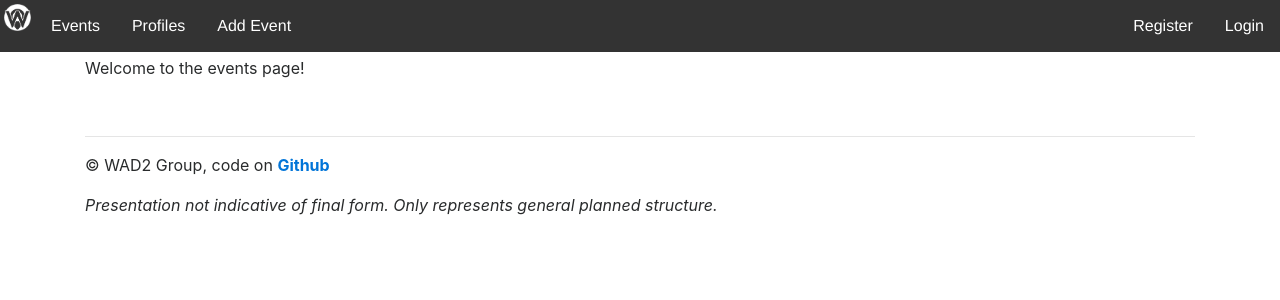
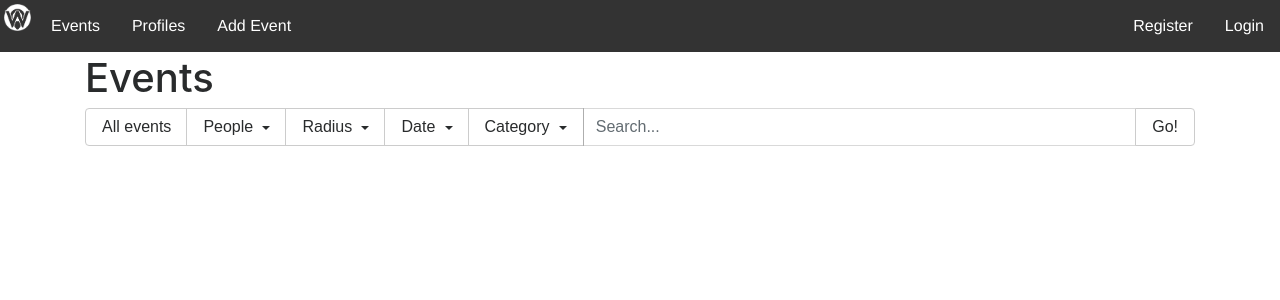
Before and after one commit to Lindronics/wad2_group_project, a Django app: page /events in a window 1280 px wide. Shown: the top 300 px of the page. Run offline with Django 3.2, Linux system fonts and the light colour scheme; tables that the repository leaves empty hold one stand-in row (values such as "Sample post"); some libraries are stand-ins or nearby versions.

Commit message:
Added some HTML elements

```diff
--- /dev/null
+++ b/project_whats_on/static/css/profiles.css
@@ -0,0 +1,6 @@
+#filter_menu ul{
+    list-style: none;
+  }
+#filter_menu li{
+    float: right;
+}
--- a/project_whats_on/templates/whats_on_dot_com/base.html
+++ b/project_whats_on/templates/whats_on_dot_com/base.html
@@ -27,11 +27,11 @@
             <li><a href="{% url 'add_event'%}">Add Event</a></li>
             <div id="login">
                 {% if user.is_authenticated %}
-                    <li><a href="{%url 'auth_logout' %}">Logout</a></li>
+                    <li><a href="{% url 'auth_logout' %}">Logout</a></li>
                     <li><a href="{% url 'profile' user.username %}">Signed in as {{ user.username }}</a></li>
                 {% else %}
-                    <li><a href="{%url 'auth_login' %}">Login</a></li>
-                    <li><a href="{%url 'registration_register' %}">Register</a></li>
+                    <li><a href="{% url 'auth_login' %}">Login</a></li>
+                    <li><a href="{% url 'registration_register' %}">Register</a></li>
                 {% endif %}
             </div>
         </ul>
--- a/project_whats_on/templates/whats_on_dot_com/events.html
+++ b/project_whats_on/templates/whats_on_dot_com/events.html
@@ -6,5 +6,79 @@
 {% endblock %}
 
 {% block body_block %}
-    <p> Welcome to the events page!</p>
+
+<!-- Custom CSS -->
+<link rel="stylesheet" type="text/css" href="{% static 'css/profiles.css' %}"/>
+<link rel="stylesheet" type="text/css" href="{% static 'css/events.css' %}"/>
+
+    <h1>Events</h1>
+    {% if events %}
+        <form lass="form-signin" role="form" method="POST" action=".">
+            <div id="filter_menu">
+                <div class="input-group">
+                    <span class="input-group-btn">
+                        <button class="btn btn-secondary" type="button">All events</button>
+                    </span>
+                    <div class="input-group-btn">
+                        <button type="button" class="btn btn-secondary dropdown-toggle" data-toggle="dropdown" aria-haspopup="true" aria-expanded="false">
+                            People
+                        </button>
+                        <div class="dropdown-menu">
+                            <a class="dropdown-item" href="#">a</a>
+                            <a class="dropdown-item" href="#">b</a>
+                            <div role="separator" class="dropdown-divider"></div>
+                            <a class="dropdown-item" href="#">No filter</a>
+                        </div>
+                    </div>
+                    <div class="input-group-btn">
+                        <button type="button" class="btn btn-secondary dropdown-toggle" data-toggle="dropdown" aria-haspopup="true" aria-expanded="false">
+                            Radius
+                        </button>
+                        <div class="dropdown-menu">
+                            <a class="dropdown-item" href="#">a</a>
+                            <a class="dropdown-item" href="#">b</a>
+                            <div role="separator" class="dropdown-divider"></div>
+                            <a class="dropdown-item" href="#">No filter</a>
+                        </div>
+                    </div>
+                    <div class="input-group-btn">
+                        <button type="button" class="btn btn-secondary dropdown-toggle" data-toggle="dropdown" aria-haspopup="true" aria-expanded="false">
+                            Date
+                        </button>
+                        <div class="dropdown-menu">
+                            <a class="dropdown-item" href="#">a</a>
+                            <a class="dropdown-item" href="#">b</a>
+                            <div role="separator" class="dropdown-divider"></div>
+                            <a class="dropdown-item" href="#">No filter</a>
+                        </div>
+                    </div>
+                    <div class="input-group-btn">
+                        <button type="button" class="btn btn-secondary dropdown-toggle" data-toggle="dropdown" aria-haspopup="true" aria-expanded="false">
+                            Category
+                        </button>
+                        <div class="dropdown-menu">
+                            <a class="dropdown-item" href="#">a</a>
+                            <a class="dropdown-item" href="#">b</a>
+                            <div role="separator" class="dropdown-divider"></div>
+                            <a class="dropdown-item" href="#">No filter</a>
+                        </div>
+                    </div>
+
+
+
+                    <input type="text" class="form-control" placeholder="Search..."/>
+                    <span class="input-group-btn">
+                        <button class="btn btn-secondary" type="button">Go!</button>
+                    </span>
+                </div>
+            </div>
+        </form>
+
+
+    {% for e in events %}
+    {% endfor %}
+    {% else %}
+    {% endif %}
+
+    <script src="{% static 'java_script/events' %}"/>
 {% endblock %}
--- a/project_whats_on/whats_on_dot_com/views.py
+++ b/project_whats_on/whats_on_dot_com/views.py
@@ -1,7 +1,7 @@
 from django.shortcuts import render
 from django.http import HttpResponse, HttpResponseRedirect
 from django.contrib.auth.decorators import login_required
-from whats_on_dot_com.models import User, UserProfile
+from whats_on_dot_com.models import User, UserProfile, Event
 
 from whats_on_dot_com.forms import NewEventForm, ProfileSetupForm
 
@@ -11,7 +11,8 @@ def index(request):
 
 # EVENTS (events page with events in grid list)
 def events(request):
-    return render(request, 'whats_on_dot_com/events.html', {})
+    events = Event.objects.all()
+    return render(request, 'whats_on_dot_com/events.html', {"events":events})
 
 # ADD EVENT (for adding a new event)
 @login_required
```
Also changed, not shown: project_whats_on/templates/whats_on_dot_com/profiles.html (+23 -6 lines).
